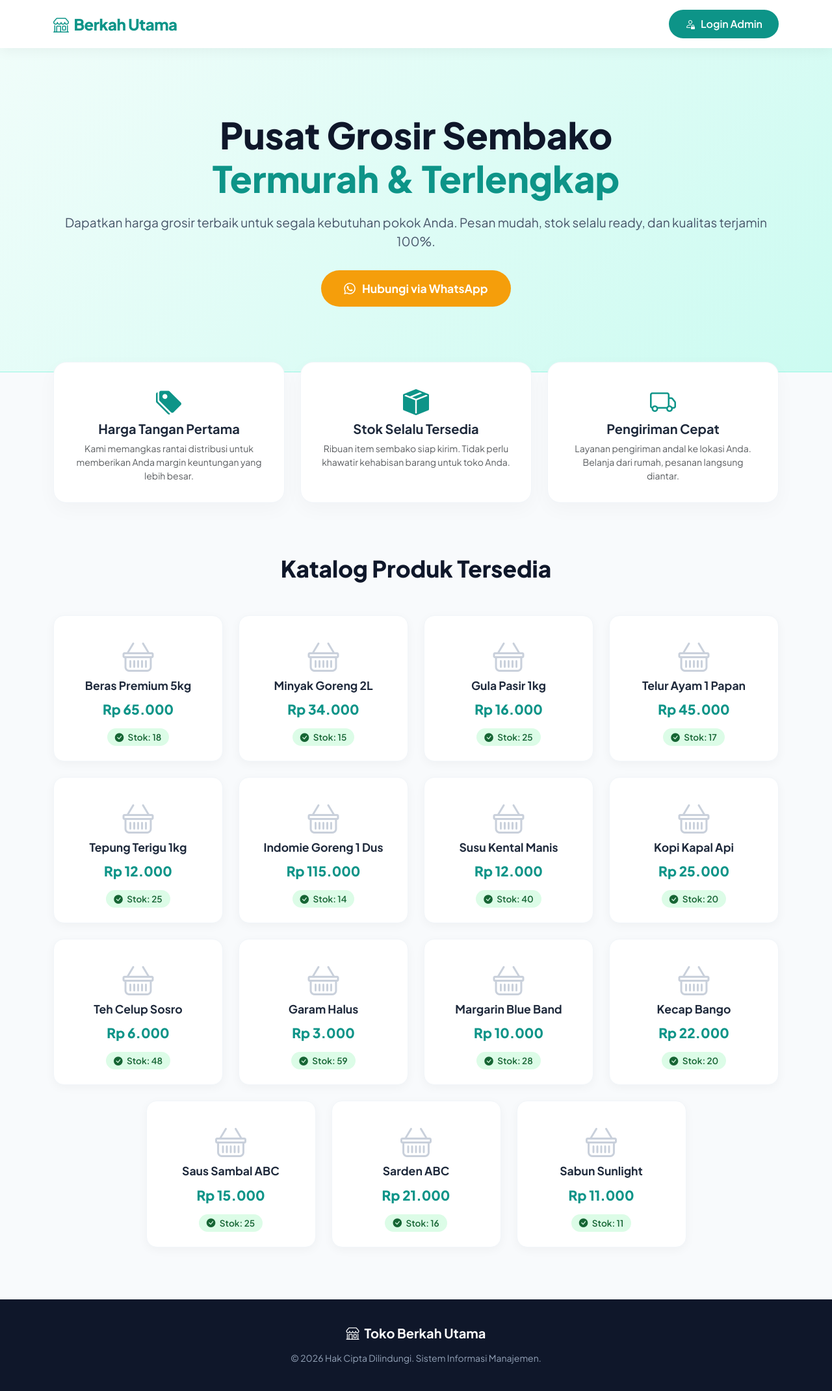
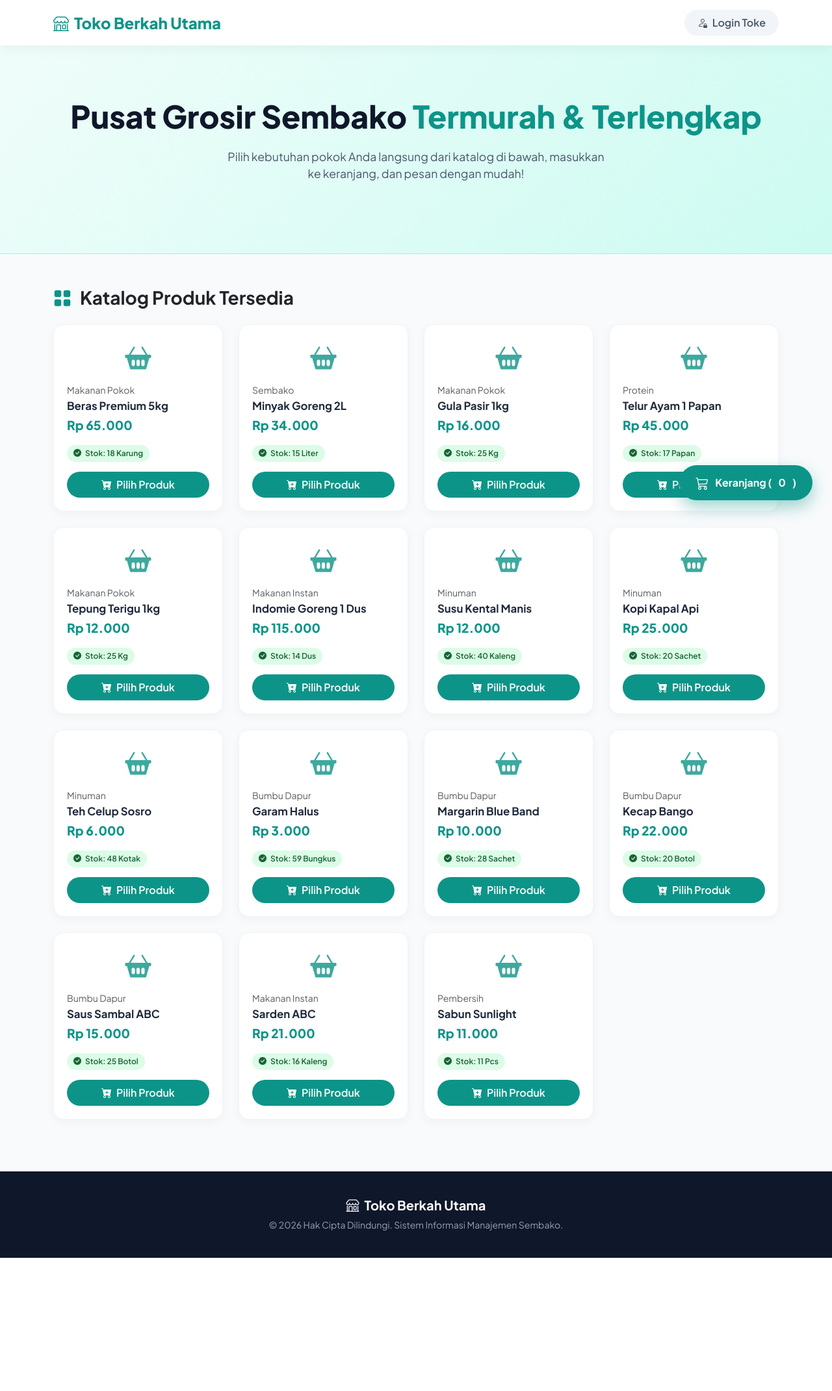
Before and after one commit to muhammadfaizalkhair-boop/Berkah-Utama, a Flask app: page / in a window 1280 px wide. Shown: the whole page at 65% size. After the commit the page ends 1936 px from the top, so only its background shows below. Run offline with Flask 3, Linux system fonts and the light colour scheme; data comes from the database, SQL or seed files in the repository.

Commit message:
Revamp index.html for Toko Berkah Utama

```diff
--- a/templates/index.html
+++ b/templates/index.html
@@ -3,7 +3,7 @@
 <head>
     <meta charset="UTF-8">
     <meta name="viewport" content="width=device-width, initial-scale=1.0">
-    <title>Berkah Utama - Pusat Grosir Sembako</title>
+    <title>Toko Berkah Utama - Pusat Grosir Sembako</title>
     <link href="https://fonts.googleapis.com/css2?family=Plus+Jakarta+Sans:wght@300;400;600;700;800&display=swap" rel="stylesheet">
     <link href="https://cdn.jsdelivr.net/npm/bootstrap@5.3.0/dist/css/bootstrap.min.css" rel="stylesheet">
     <link rel="stylesheet" href="https://cdn.jsdelivr.net/npm/bootstrap-icons@1.10.5/font/bootstrap-icons.css">
@@ -12,34 +12,29 @@
 
         /* Navbar Publik */
         .navbar-public { background-color: #ffffff; box-shadow: 0 4px 20px rgba(0,0,0,0.05); padding: 15px 0; }
-        .brand-text { font-weight: 800; font-size: 1.5rem; color: #0d9488; letter-spacing: -0.5px; text-decoration: none; }
-        .nav-link { font-weight: 600; color: #475569; margin: 0 10px; transition: 0.3s; }
-        .nav-link:hover { color: #0d9488; }
-        .btn-login { background-color: #0d9488; color: white; font-weight: 600; border-radius: 50px; padding: 10px 25px; transition: 0.3s; border: none; text-decoration: none; }
-        .btn-login:hover { background-color: #0f766e; color: white; transform: translateY(-2px); box-shadow: 0 4px 12px rgba(13, 148, 136, 0.3); }
+        .brand-text { font-weight: 800; font-size: 1.5rem; color: #0d9488; text-decoration: none; }
+        .btn-login { background-color: #f1f5f9; color: #475569; font-weight: 600; border-radius: 50px; padding: 8px 20px; border: none; text-decoration: none; transition: 0.3s; }
+        .btn-login:hover { background-color: #e2e8f0; color: #0f172a; }
 
         /* Hero Section */
-        .hero-section { background: linear-gradient(135deg, #f0fdfa 0%, #ccfbf1 100%); padding: 100px 0; border-bottom: 1px solid #99f6e4; }
-        .hero-title { font-weight: 800; font-size: 3.5rem; color: #0f172a; line-height: 1.2; margin-bottom: 20px; }
-        .hero-subtitle { font-size: 1.2rem; color: #475569; margin-bottom: 30px; }
-        .btn-cta { background-color: #f59e0b; color: white; font-weight: 700; font-size: 1.1rem; border-radius: 50px; padding: 15px 35px; border: none; transition: 0.3s; display: inline-flex; align-items: center; gap: 10px; text-decoration: none; }
-        .btn-cta:hover { background-color: #d97706; color: white; transform: translateY(-3px); box-shadow: 0 6px 15px rgba(245, 158, 11, 0.4); }
+        .hero-section { background: linear-gradient(135deg, #f0fdfa 0%, #ccfbf1 100%); padding: 80px 0; border-bottom: 1px solid #99f6e4; text-align: center; }
+        .hero-title { font-weight: 800; font-size: 3rem; color: #0f172a; margin-bottom: 20px; }
+        .hero-subtitle { font-size: 1.1rem; color: #475569; margin-bottom: 30px; max-width: 600px; margin-left: auto; margin-right: auto; }
 
-        /* Fitur Unggulan */
-        .feature-box { background: white; padding: 30px; border-radius: 20px; text-align: center; box-shadow: 0 10px 30px rgba(0,0,0,0.03); height: 100%; transition: 0.3s; border: 1px solid #f1f5f9; }
-        .feature-box:hover { transform: translateY(-5px); border-color: #99f6e4; }
-        .feature-icon { font-size: 2.5rem; color: #0d9488; margin-bottom: 15px; }
+        /* Kartu Produk */
+        .product-card { background: white; border-radius: 16px; padding: 20px; box-shadow: 0 4px 15px rgba(0,0,0,0.04); border: 1px solid #f1f5f9; transition: 0.3s; height: 100%; display: flex; flex-direction: column; justify-content: space-between; }
+        .product-card:hover { transform: translateY(-5px); box-shadow: 0 15px 30px rgba(0,0,0,0.08); border-color: #0d9488; }
+        .product-icon { font-size: 2.5rem; color: #0d9488; margin-bottom: 10px; opacity: 0.8; text-align: center; }
+        .product-name { font-weight: 700; font-size: 1.05rem; color: #1e293b; margin-bottom: 5px; }
+        .product-price { font-weight: 800; font-size: 1.2rem; color: #0d9488; margin-bottom: 15px; }
+        .badge-stock { background-color: #dcfce7; color: #166534; font-weight: 600; padding: 4px 10px; border-radius: 50px; font-size: 0.75rem; display: inline-block; margin-bottom: 15px; }
+        .btn-add { background-color: #0d9488; color: white; border-radius: 50px; font-weight: 600; border: none; padding: 8px; transition: 0.2s; }
+        .btn-add:hover { background-color: #0f766e; color: white; }
 
-        /* Katalog Produk */
-        .section-title { font-weight: 800; font-size: 2.2rem; text-align: center; margin-bottom: 50px; color: #0f172a; }
-        .product-card { background: white; border-radius: 16px; padding: 25px; box-shadow: 0 4px 15px rgba(0,0,0,0.04); border: 1px solid #f1f5f9; transition: 0.3s; text-align: center; }
-        .product-card:hover { transform: translateY(-5px); box-shadow: 0 15px 30px rgba(0,0,0,0.08); border-color: #0d9488; }
-        .product-icon { font-size: 3rem; color: #94a3b8; margin-bottom: 15px; opacity: 0.5; }
-        .product-name { font-weight: 700; font-size: 1.1rem; margin-bottom: 10px; color: #1e293b; }
-        .product-price { font-weight: 800; font-size: 1.3rem; color: #0d9488; margin-bottom: 15px; }
-        .badge-stock { background-color: #dcfce7; color: #166534; font-weight: 600; padding: 5px 12px; border-radius: 50px; font-size: 0.85rem; }
+        /* Floating Cart Button */
+        .floating-cart { position: fixed; bottom: 30px; right: 30px; background-color: #0d9488; color: white; border-radius: 50px; padding: 12px 25px; box-shadow: 0 10px 25px rgba(13, 148, 136, 0.4); z-index: 1000; font-weight: 700; cursor: pointer; display: flex; align-items: center; gap: 10px; border: none; transition: 0.3s; }
+        .floating-cart:hover { background-color: #0f766e; transform: scale(1.05); }
 
-        /* Footer */
         .footer { background-color: #0f172a; color: #94a3b8; padding: 40px 0; text-align: center; margin-top: 80px; }
     </style>
 </head>
@@ -48,79 +43,191 @@
     <!-- Navbar Publik -->
     <nav class="navbar navbar-expand-lg navbar-public sticky-top">
         <div class="container">
-            <a class="brand-text" href="/"><i class="bi bi-shop me-2"></i>Berkah Utama</a>
-            <div class="ms-auto d-flex align-items-center">
-                <a href="/login" class="btn btn-login"><i class="bi bi-person-lock me-2"></i>Login Admin</a>
+            <a class="brand-text" href="/"><i class="bi bi-shop me-2"></i>Toko Berkah Utama</a>
+            <div class="ms-auto d-flex align-items-center gap-2">
+                <a href="/login" class="btn btn-login"><i class="bi bi-person-lock me-1"></i> Login Toke</a>
             </div>
         </div>
     </nav>
 
     <!-- Hero Section -->
     <section class="hero-section">
-        <div class="container text-center">
-            <h1 class="hero-title">Pusat Grosir Sembako<br><span style="color: #0d9488;">Termurah & Terlengkap</span></h1>
-            <p class="hero-subtitle">Dapatkan harga grosir terbaik untuk segala kebutuhan pokok Anda. Pesan mudah, stok selalu ready, dan kualitas terjamin 100%.</p>
-            <a href="https://wa.me/6281234567890" target="_blank" class="btn btn-cta">
-                <i class="bi bi-whatsapp"></i> Hubungi via WhatsApp
-            </a>
+        <div class="container">
+            <h1 class="hero-title">Pusat Grosir Sembako <span style="color: #0d9488;">Termurah & Terlengkap</span></h1>
+            <p class="hero-subtitle">Pilih kebutuhan pokok Anda langsung dari katalog di bawah, masukkan ke keranjang, dan pesan dengan mudah!</p>
         </div>
     </section>
 
-    <!-- Mengapa Memilih Kami -->
-    <section class="container" style="margin-top: -40px; position: relative; z-index: 10;">
+    <!-- Katalog Produk Interaktif -->
+    <section class="container" style="margin-top: 50px;">
+        <h3 class="fw-bold mb-4 text-dark"><i class="bi bi-grid-fill me-2" style="color: #0d9488;"></i> Katalog Produk Tersedia</h3>
         <div class="row g-4">
-            <div class="col-md-4">
-                <div class="feature-box">
-                    <i class="bi bi-tags-fill feature-icon"></i>
-                    <h5 class="fw-bold">Harga Tangan Pertama</h5>
-                    <p class="text-muted small mb-0">Kami memangkas rantai distribusi untuk memberikan Anda margin keuntungan yang lebih besar.</p>
-                </div>
-            </div>
-            <div class="col-md-4">
-                <div class="feature-box">
-                    <i class="bi bi-box-seam-fill feature-icon"></i>
-                    <h5 class="fw-bold">Stok Selalu Tersedia</h5>
-                    <p class="text-muted small mb-0">Ribuan item sembako siap kirim. Tidak perlu khawatir kehabisan barang untuk toko Anda.</p>
-                </div>
-            </div>
-            <div class="col-md-4">
-                <div class="feature-box">
-                    <i class="bi bi-truck feature-icon"></i>
-                    <h5 class="fw-bold">Pengiriman Cepat</h5>
-                    <p class="text-muted small mb-0">Layanan pengiriman andal ke lokasi Anda. Belanja dari rumah, pesanan langsung diantar.</p>
-                </div>
-            </div>
-        </div>
-    </section>
-
-    <!-- Katalog Produk -->
-    <section class="container" style="margin-top: 80px;">
-        <h2 class="section-title">Katalog Produk Tersedia</h2>
-        <div class="row g-4 justify-content-center">
             {% for b in barang %}
             <div class="col-lg-3 col-md-4 col-sm-6">
                 <div class="product-card">
-                    <i class="bi bi-basket product-icon"></i>
-                    <h6 class="product-name">{{ b.nama_barang }}</h6>
-                    <div class="product-price">Rp {{ "{:,.0f}".format(b.harga).replace(',', '.') }}</div>
-                    <span class="badge-stock"><i class="bi bi-check-circle-fill me-1"></i> Stok: {{ b.stok }}</span>
+                    <div>
+                        <div class="product-icon"><i class="bi bi-basket2-fill"></i></div>
+                        <div class="text-muted small mb-1">{{ b.kategori }}</div>
+                        <h6 class="product-name">{{ b.nama_barang }}</h6>
+                        <div class="product-price">Rp {{ "{:,.0f}".format(b.harga).replace(',', '.') }}</div>
+                        <span class="badge-stock"><i class="bi bi-check-circle-fill me-1"></i> Stok: {{ b.stok }} {{ b.satuan }}</span>
+                    </div>
+                    <button onclick="tambahKeKeranjang('{{ b.nama_barang }}', {{ b.harga }}, '{{ b.satuan }}')" class="btn btn-add w-100">
+                        <i class="bi bi-cart-plus-fill me-1"></i> Pilih Produk
+                    </button>
                 </div>
             </div>
             {% else %}
-            <div class="col-12 text-center text-muted">
-                <p>Belum ada produk yang ditambahkan ke gudang.</p>
+            <div class="col-12 text-center text-muted py-5">
+                <p>Belum ada produk yang tersedia di etalase.</p>
             </div>
             {% endfor %}
         </div>
     </section>
 
+    <!-- Tombol Mengambang Keranjang Belanja -->
+    <button class="floating-cart" data-bs-toggle="modal" data-bs-target="#modalKeranjang">
+        <i class="bi bi-cart3 fs-5"></i> Keranjang (<span id="cartCount">0</span>)
+    </button>
+
+    <!-- Modal Keranjang & Checkout -->
+    <div class="modal fade" id="modalKeranjang" tabindex="-1" aria-hidden="true">
+        <div class="modal-dialog modal-dialog-centered">
+            <div class="modal-content border-0 shadow-lg rounded-4">
+                <div class="modal-header bg-light">
+                    <h5 class="modal-title fw-bold"><i class="bi bi-cart-check-fill me-2" style="color: #0d9488;"></i> Keranjang Belanja Anda</h5>
+                    <button type="button" class="btn-close" data-bs-dismiss="modal" aria-label="Close"></button>
+                </div>
+                <div class="modal-body p-4">
+                    <div id="cartItemsList" class="mb-3">
+                        <p class="text-muted text-center py-3">Keranjang masih kosong. Silakan pilih produk dari katalog.</p>
+                    </div>
+                    <div class="d-flex justify-content-between fw-bold fs-5 pt-3 border-top mb-4">
+                        <span>Total Belanja:</span>
+                        <span id="cartTotalPrice" style="color: #0d9488;">Rp 0</span>
+                    </div>
+
+                    <!-- Form Data Pembeli untuk Checkout WhatsApp -->
+                    <form id="checkoutForm" onsubmit="prosesCheckout(event)">
+                        <div class="mb-3">
+                            <label class="form-label small fw-bold text-secondary">Nama Lengkap Penerima</label>
+                            <input type="text" id="buyerName" class="form-control bg-light" placeholder="Cth: Budi Santoso" required>
+                        </div>
+                        <div class="mb-3">
+                            <label class="form-label small fw-bold text-secondary">Nomor WhatsApp Aktif</label>
+                            <input type="text" id="buyerPhone" class="form-control bg-light" placeholder="Cth: 081234567890" required>
+                        </div>
+                        <div class="mb-4">
+                            <label class="form-label small fw-bold text-secondary">Alamat Pengiriman Lengkap</label>
+                            <textarea id="buyerAddress" class="form-control bg-light" rows="2" placeholder="Cth: Jl. Jamin Ginting No. 10, Tuntungan" required></textarea>
+                        </div>
+                        <button type="submit" class="btn w-100 text-white fw-bold py-2 rounded-pill" style="background-color: #25d366;">
+                            <i class="bi bi-whatsapp me-1"></i> Checkout & Kirim Pesanan via WhatsApp
+                        </button>
+                    </form>
+                </div>
+            </div>
+        </div>
+    </div>
+
     <!-- Footer -->
     <footer class="footer">
         <div class="container">
-            <h5 class="fw-bold text-white mb-3"><i class="bi bi-shop me-2"></i>Toko Berkah Utama</h5>
-            <p class="small mb-0">© 2026 Hak Cipta Dilindungi. Sistem Informasi Manajemen.</p>
+            <h5 class="fw-bold text-white mb-2"><i class="bi bi-shop me-2"></i>Toko Berkah Utama</h5>
+            <p class="small mb-0">© 2026 Hak Cipta Dilindungi. Sistem Informasi Manajemen Sembako.</p>
         </div>
     </footer>
 
+    <!-- Skrip Keranjang Belanja & Checkout -->
+    <script>
+        let keranjang = [];
+
+        function tambahKeKeranjang(nama, harga, satuan) {
+            let item = keranjang.find(p => p.nama === nama);
+            if (item) {
+                item.jumlah += 1;
+            } else {
+                keranjang.push({ nama: nama, harga: harga, satuan: satuan, jumlah: 1 });
+            }
+            updateCartUI();
+            alert(nama + ' berhasil ditambahkan ke keranjang!');
+        }
+
+        function updateCartUI() {
+            let countEl = document.getElementById('cartCount');
+            let listEl = document.getElementById('cartItemsList');
+            let totalEl = document.getElementById('cartTotalPrice');
+
+            let totalItem = keranjang.reduce((sum, item) => sum + item.jumlah, 0);
+            countEl.textContent = totalItem;
+
+            if (keranjang.length === 0) {
+                listEl.innerHTML = '<p class="text-muted text-center py-3">Keranjang masih kosong. Silakan pilih produk dari katalog.</p>';
+                totalEl.textContent = 'Rp 0';
+                return;
+            }
+
+            let html = '<ul class="list-group list-group-flush">';
+            let totalPrice = 0;
+
+            keranjang.forEach((item, index) => {
+                let subtotal = item.harga * item.jumlah;
+                totalPrice += subtotal;
+                html += `
+                    <li class="list-group-item d-flex justify-content-between align-items-center px-0 py-2">
+                        <div>
+                            <h6 class="mb-0 fw-bold small">${item.nama}</h6>
+                            <small class="text-muted">${item.jumlah} ${item.satuan} x Rp ${item.harga.toLocaleString('id-ID')}</small>
+                        </div>
+                        <div class="d-flex align-items-center gap-2">
+                            <span class="fw-bold text-success small">Rp ${subtotal.toLocaleString('id-ID')}</span>
+                            <button type="button" class="btn btn-sm text-danger p-0" onclick="hapusItem(${index})"><i class="bi bi-trash-fill"></i></button>
+                        </div>
+                    </li>
+                `;
+            });
+            html += '</ul>';
+            listEl.innerHTML = html;
+            totalEl.textContent = 'Rp ' + totalPrice.toLocaleString('id-ID');
+        }
+
+        function hapusItem(index) {
+            keranjang.splice(index, 1);
+            updateCartUI();
+        }
+
+        function prosesCheckout(event) {
+            event.preventDefault();
+            if (keranjang.length === 0) {
+                alert('Keranjang belanja masih kosong!');
+                return;
+            }
+
+            let name = document.getElementById('buyerName').value;
+            let phone = document.getElementById('buyerPhone').value;
+            let address = document.getElementById('buyerAddress').value;
+
+            let pesan = `Halo Toke, saya ingin memesan sembako dari *Toko Berkah Utama*:\n\n`;
+            pesan += `👤 *Nama:* ${name}\n`;
+            pesan += `📞 *No. WhatsApp:* ${phone}\n`;
+            pesan += `📍 *Alamat:* ${address}\n\n`;
+            pesan += `🛒 *Daftar Belanjaan:*\n`;
+
+            let totalPrice = 0;
+            keranjang.forEach(item => {
+                let subtotal = item.harga * item.jumlah;
+                totalPrice += subtotal;
+                pesan += `- ${item.nama} (${item.jumlah} ${item.satuan}) = Rp ${subtotal.toLocaleString('id-ID')}\n`;
+            });
+
+            pesan += `\n💰 *Total Pembayaran:* *Rp ${totalPrice.toLocaleString('id-ID')}*\n\nMohon segera diproses ya tok, terima kasih!`;
+
+            let encodedMessage = encodeURIComponent(pesan);
+            // Ganti nomor WhatsApp tujuan di bawah dengan nomor aslimu (format 62...)
+            let noWaToko = '6281234567890';
+            window.open(`https://wa.me/${noWaToko}?text=${encodedMessage}`, '_blank');
+        }
+    </script>
+    <script src="https://cdn.jsdelivr.net/npm/bootstrap@5.3.0/dist/js/bootstrap.bundle.min.js"></script>
 </body>
 </html>
```
